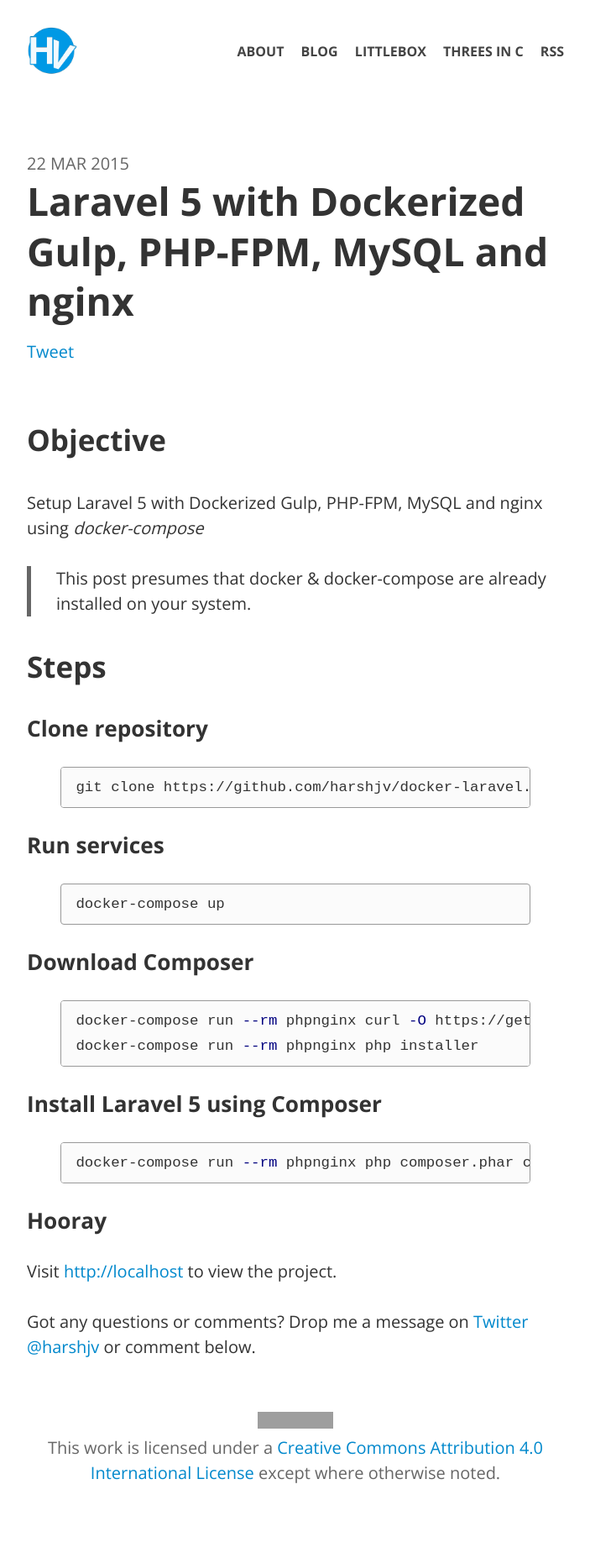
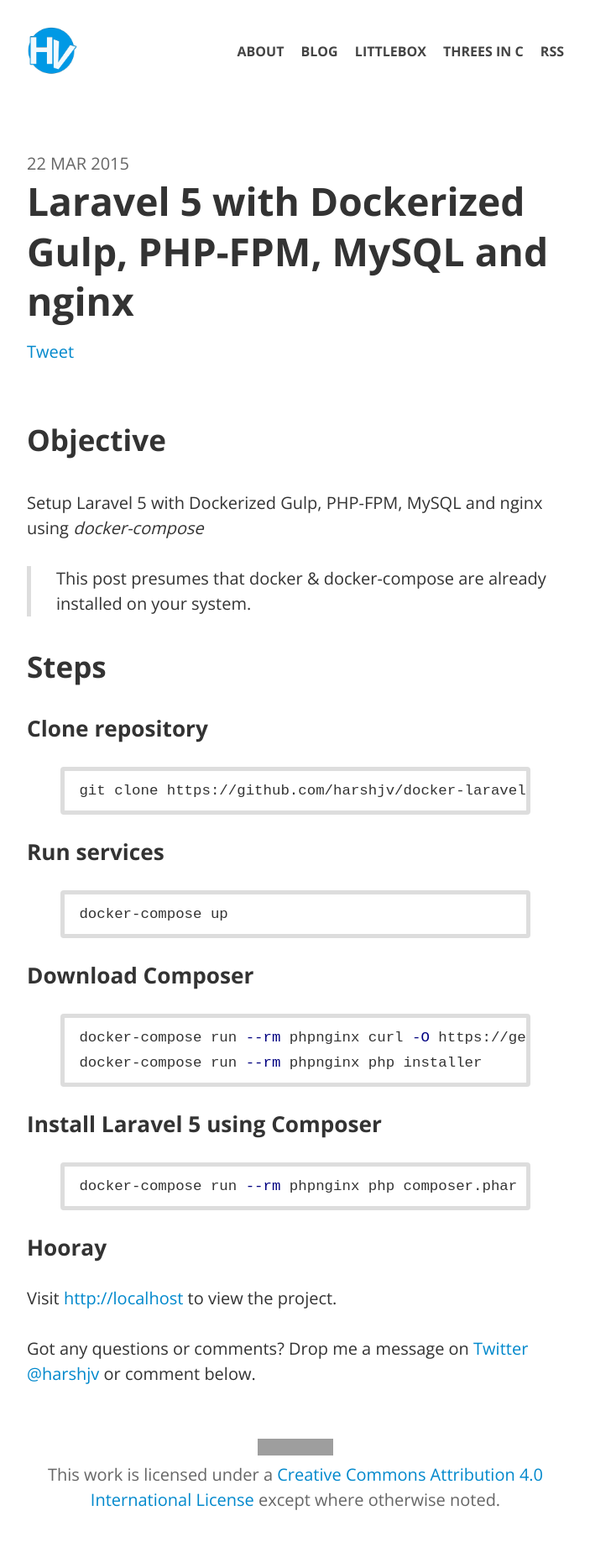
Before and after one commit to hbcbh1999/harshjv.github.io, a Jekyll site: the page built from _posts/2015-03-22-laravel-5-with-dockerized-gulp-php-fpm-mysql-and-nginx.md, in a window 1280 px wide. Shown: the whole page at 84% size, without its empty margins (288-991 px from the left). Built offline with Jekyll 4.4.1, drawn with Linux system fonts in a browser that asks for light colours; Markdown is read by kramdown in place of the engine named in the settings; comment, search, counter and statistics services are not loaded; before the commit the page ends 1829 px from its top, so only the background shows below that; grey boxes are pictures that could not be loaded.

Commit message:
Update style.scss

```diff
--- a/assets/css/style.scss
+++ b/assets/css/style.scss
@@ -63,8 +63,8 @@
   overflow: auto;
   white-space: pre;
   padding: 0.5em 1em;
-  border: 1px solid #999;
-  background: #fbfbfb;
+  border: 5px solid #ddd;
+  background: #fff;
   border-radius: 4px;
 
   font-size: 0.87rem;
@@ -206,6 +206,6 @@
   @extend %default-margin-bottom;
   margin-left: 0;
   margin-right: 0;
-  border-left: 5px solid $mute-color;
+  border-left: 5px solid #ddd;
   padding-left: $base-spacing-unit;
 }
```
